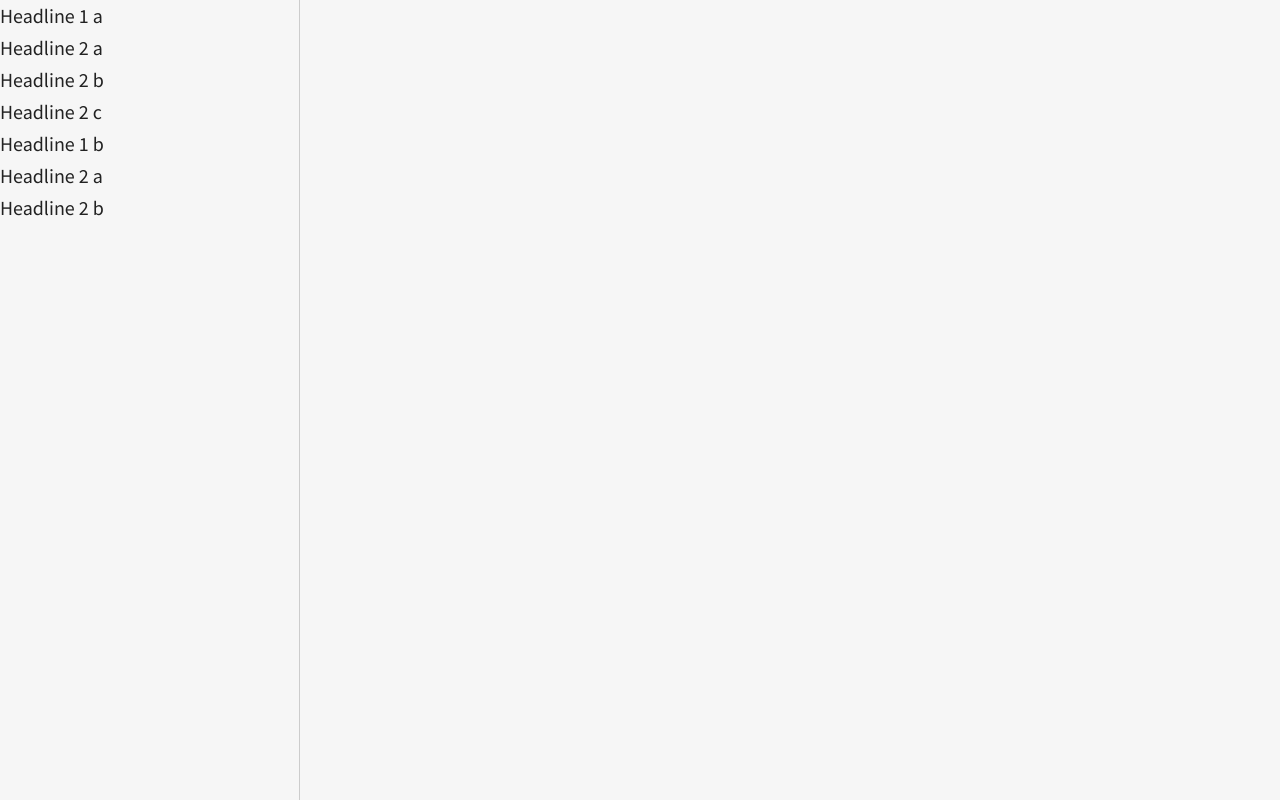
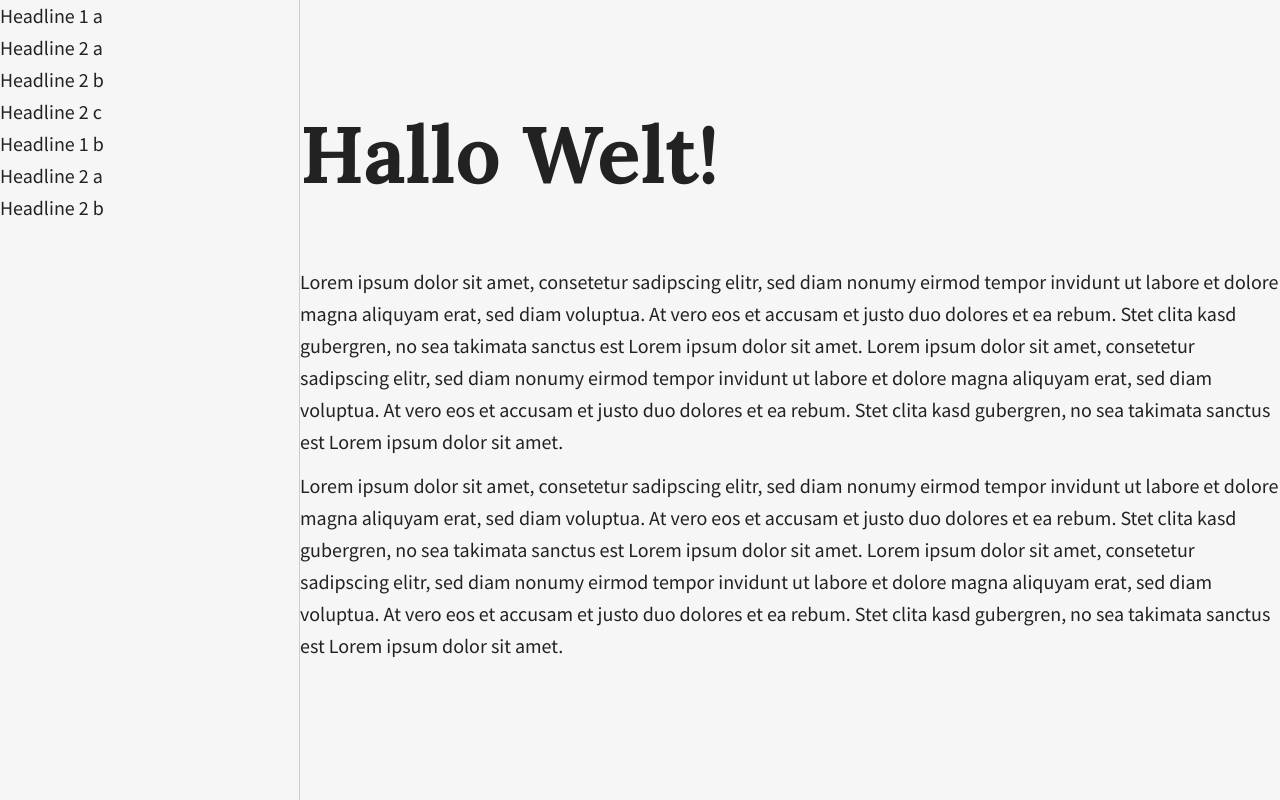
Before and after one commit to pascalwittler/notepad, a plain HTML site: page public/index.html in a window 1280 px wide. Drawn offline with Linux system fonts and the light colour scheme.

Commit message:
add first main content (text) dummy content

```diff
--- a/public/index.html
+++ b/public/index.html
@@ -46,6 +46,11 @@
   </aside>
 
   <main>
+    <h1>Hallo Welt!</h1>
+
+    <p>Lorem ipsum dolor sit amet, consetetur sadipscing elitr, sed diam nonumy eirmod tempor invidunt ut labore et dolore magna aliquyam erat, sed diam voluptua. At vero eos et accusam et justo duo dolores et ea rebum. Stet clita kasd gubergren, no sea takimata sanctus est Lorem ipsum dolor sit amet. Lorem ipsum dolor sit amet, consetetur sadipscing elitr, sed diam nonumy eirmod tempor invidunt ut labore et dolore magna aliquyam erat, sed diam voluptua. At vero eos et accusam et justo duo dolores et ea rebum. Stet clita kasd gubergren, no sea takimata sanctus est Lorem ipsum dolor sit amet.</p>
+
+    <p>Lorem ipsum dolor sit amet, consetetur sadipscing elitr, sed diam nonumy eirmod tempor invidunt ut labore et dolore magna aliquyam erat, sed diam voluptua. At vero eos et accusam et justo duo dolores et ea rebum. Stet clita kasd gubergren, no sea takimata sanctus est Lorem ipsum dolor sit amet. Lorem ipsum dolor sit amet, consetetur sadipscing elitr, sed diam nonumy eirmod tempor invidunt ut labore et dolore magna aliquyam erat, sed diam voluptua. At vero eos et accusam et justo duo dolores et ea rebum. Stet clita kasd gubergren, no sea takimata sanctus est Lorem ipsum dolor sit amet.</p>
   </main>
 
   <footer>
```
